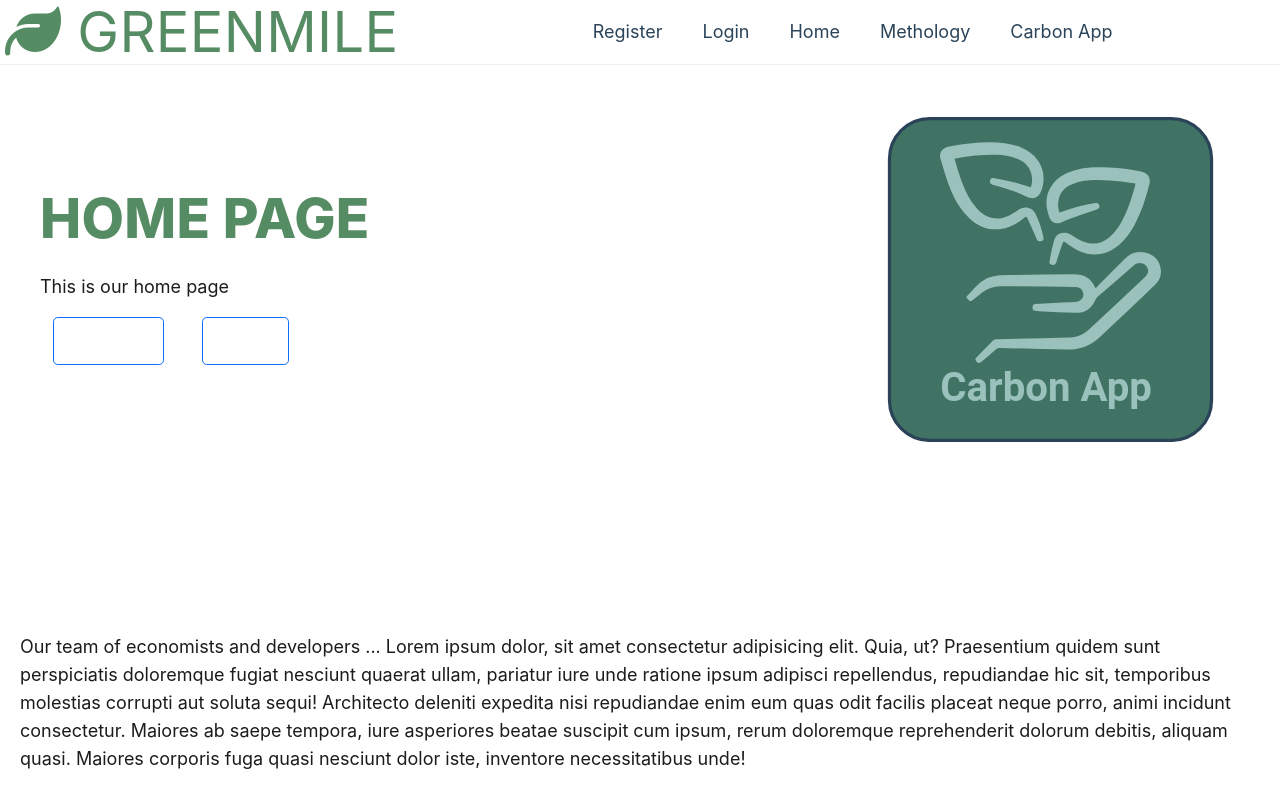
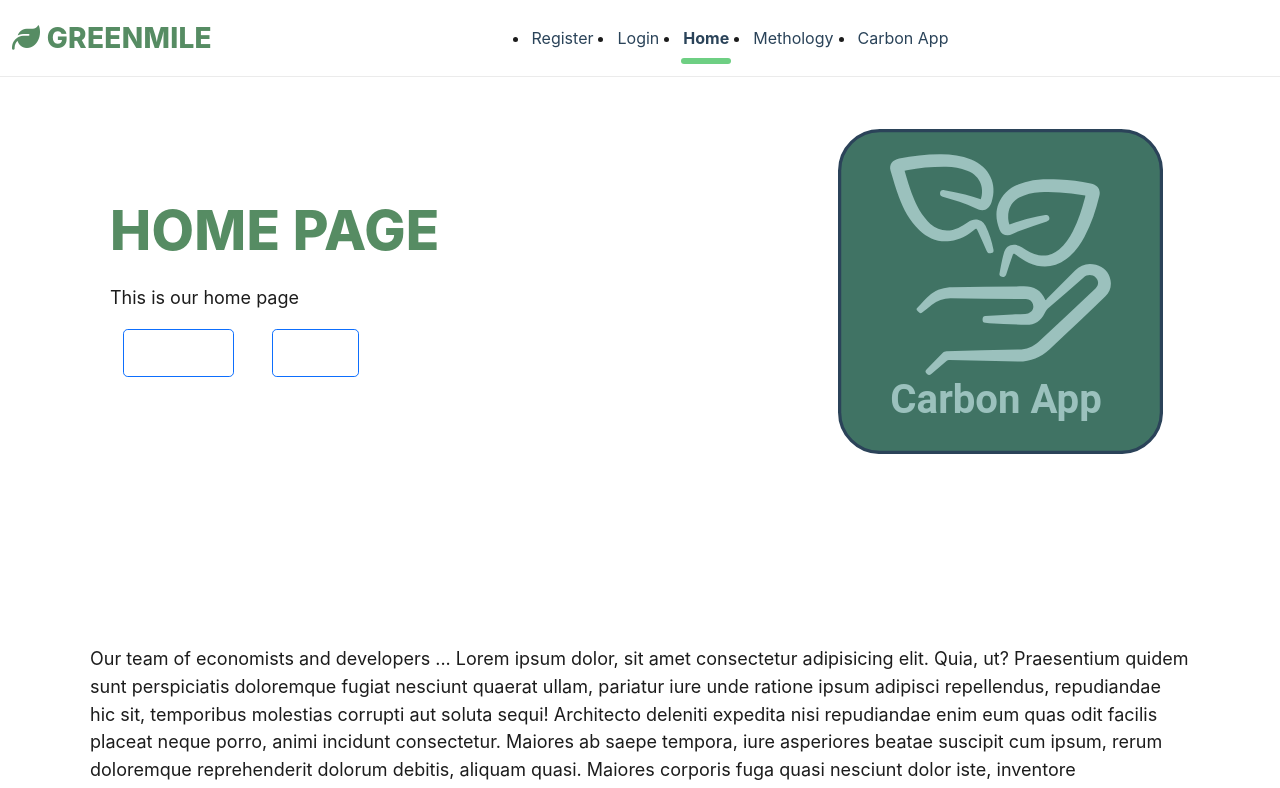
Before and after one commit to henrikkehopland/Gruppe4_SDG335, a Flask app: page / in a window 1280 px wide. Shown: the top 788 px of the page. Run offline with Flask 2, Linux system fonts and the light colour scheme; some libraries are stand-ins or nearby versions.

Commit message:
Update layout.css

```diff
--- a/capp/static/layout.css
+++ b/capp/static/layout.css
@@ -1,137 +1,110 @@
-/* Colors */
-/* Rainy theme 5 -Green Digitalization Course and Students Apps-:
-Navbar (background): #8bbbd9
-Navbar (a hover): #466fa6
-Navbar (logo): #568c63
-Navbar (a menu): #2a4359
-*/
+/* ==== HEADER: full bredde + sentrert meny + grønn hover/aktiv ==== */
 
-/* Google fonts Roboto  */
-@import url('https://fonts.googleapis.com/css2?family=Roboto:wght@100;400&display=swap');
+/* Ytre seksjon i full bredde med subtil bunnlinje */
+.section_carbon_app_navbar{
+  width: 100%;
+  background:#fff;
+  border-bottom: 1px solid rgba(0,0,0,.08);
+}
 
-/* CSS utilities */
-*{
-  box-sizing: border-box;
+/* Fjern max-width for container KUN i headeren */
+.section_carbon_app_navbar .container{
+  max-width: none;
+  width: 100%;
+  padding-left: 12px;
+  padding-right: 12px;
+}
+
+/* Radoppsett: logo | meny | (valgfri høyre) */
+.carbon_app_navbar{
+  width: 100%;
+  display: grid;
+  grid-template-columns: auto 1fr auto;
+  align-items: center;
+  column-gap: 16px;
+  height: 76px;
+  background: #fff;
   padding: 0;
+}
+
+/* Logo (venstre) */
+.carbon_app_navbar .logo{
   margin: 0;
+  font-size: 28px;
+  line-height: 1;
 }
-body {
-  font-family: 'Roboto', sans-serif;
-  background: #fff;
-  line-height: 1.6;
+.text-logo{ color:#568c63; }
+
+/* Meny (midtstilt) */
+.carbon_app_navbar nav{ width: 100%; }
+.carbon_app_navbar ul{
+  display: flex;
+  gap: 20px;
+  justify-content: center;     /* sentrer menyen */
+  align-items: center;
+  margin: 0;
+  padding: 0;
 }
-.container {
-  margin: auto;
-  max-width: 1320px;
-}
-ul {
-  list-style: none;
-  font-size: 400;
-}
-a {
-  color: #333;
+
+/* Lenker: normal + hover */
+.carbon_app_navbar a{
+  position: relative;
+  color: #2a4359;
+  font-size: 16px;
+  padding: 8px 2px;
   text-decoration: none;
 }
-h1, h2 {
-  font-weight: 400;
-  line-height: 1.2;
+.carbon_app_navbar a:hover{
+  color: #2a4359;
 }
-p {
-  margin: 10px 0;
-  font-size: 14px;
+.carbon_app_navbar a::after{
+  /* grønn underline-pill ved hover */
+  content: "";
+  position: absolute;
+  left: 0;
+  right: 0;
+  bottom: -8px;
+  height: 6px;
+  border-radius: 4px;
+  background: transparent;
+  transition: background .18s ease, transform .18s ease;
 }
-img {
-  width: 100%;
-}
-/* Navbar  */
-.section_carbon_app_navbar {
-  background-color:#ffffff;
-  width: 100%;
-  border-bottom: 1px solid rgba(0,0,0,.06);
-
+.carbon_app_navbar a:hover::after{
+  background: #6ecf83;       /* lys grønn highlight */
+  transform: translateY(-1px);
 }
 
-.section_carbon_app_navbar .container{
-  max-width: none;      /* juster 1280–1440 etter smak */
-  padding-left: 5px;
-  padding-right: 5px;
+/* Marker "Home" som aktiv uten å endre HTML (3. element i lista) */
+.carbon_app_navbar ul li:nth-child(3) > a::after{
+  background: #6ecf83;
+}
+.carbon_app_navbar ul li:nth-child(3) > a{
+  font-weight: 700;
 }
 
-.carbon_app_navbar {
-  width: 100%;
-  max-width: none;
-  padding: 0;
-  display: grid;
-  grid-template-columns: auto 1fr auto; /* logo | meny | høyre */
-  align-items: center;
-  gap: 16px;
-}
-
-.carbon_app_navbar a {
-  color: #2a4359;
-  padding: 10px 12px;
-  margin: 0 4px;
-  font-size: 18px;
-  text-decoration: none;
-  border-bottom: 4px solid transparent;
-}
-.carbon_app_navbar a:hover{
-  color: #466fa6;
-  border-bottom-color: #2a4359;
-}
-.carbon_app_navbar ul {
-  display: flex;
-  flex-direction: row;
-  justify-self: center;   /* sentrer i grid-spalta */
-  gap: 8px;
-  margin: 0;
-}
-
+/* Høyreside (om du senere har profil e.l.) */
 .carbon_app_navbar .right{
   justify-self: end;
   display: flex;
   align-items: center;
-  gap: 8px;
+  gap: 10px;
 }
 
-.carbon_app_navbar .logo {
-  font-weight: 400;
-  margin: 0;
+/* Mobil: stable logo over meny */
+@media (max-width: 768px){
+  .carbon_app_navbar{
+    grid-template-columns: 1fr;
+    height: auto;
+    row-gap: 8px;
+    padding: 10px 0 6px;
+  }
+  .carbon_app_navbar ul{
+    gap: 12px;
+    flex-wrap: wrap;
+  }
+  .carbon_app_navbar a{
+    font-size: 15px;
+    padding: 6px 2px;
+  }
+  .carbon_app_navbar a::after{ bottom: -6px; height: 4px; }
 }
-.text-logo {
-  color: #568c63;
-}
-/* Footer  */
-.section_footer{
-  background-color:#ffffff;
-}
-.footer {
-  display: flex;
-  flex-direction: row;
-  justify-content: center;
-  height: 70px;
-  align-items: center;
-  background-color: #ffffff;
-  padding: 0 0px;
-}
-
-
-/* Media query */
-@media(max-width:768px){
-  .carbon_app_navbar {
-    height: 180px;
-    flex-direction: column;
-  }
-  .carbon_app_navbar a {
-    font-size: 15px;
-    padding: 5px 20px;
-  }
-  .carbon_app_navbar ul {
-    display: flex;
-    flex-direction: column;
-  }
-  .carbon_app_navbar a:hover{
-    color: #568c63;
-    border-bottom: #2a4359 2px solid;
-  }
-}
```
